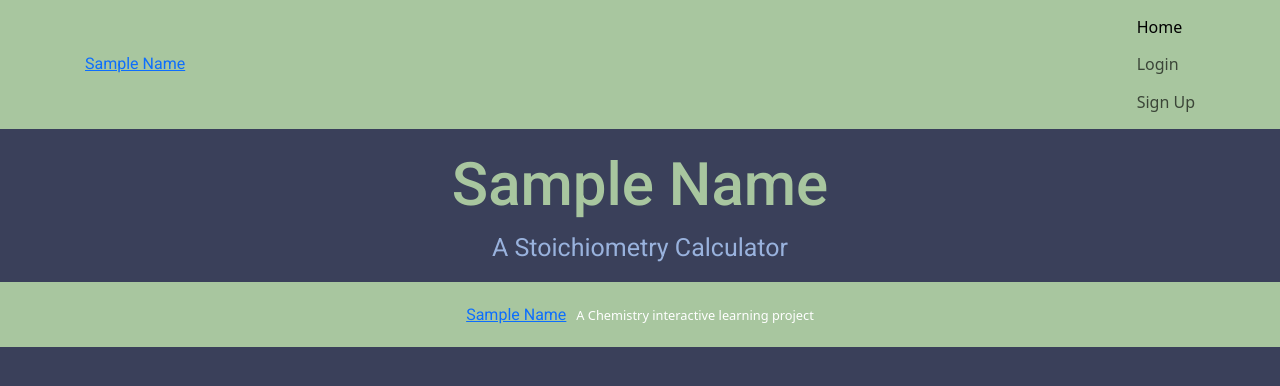
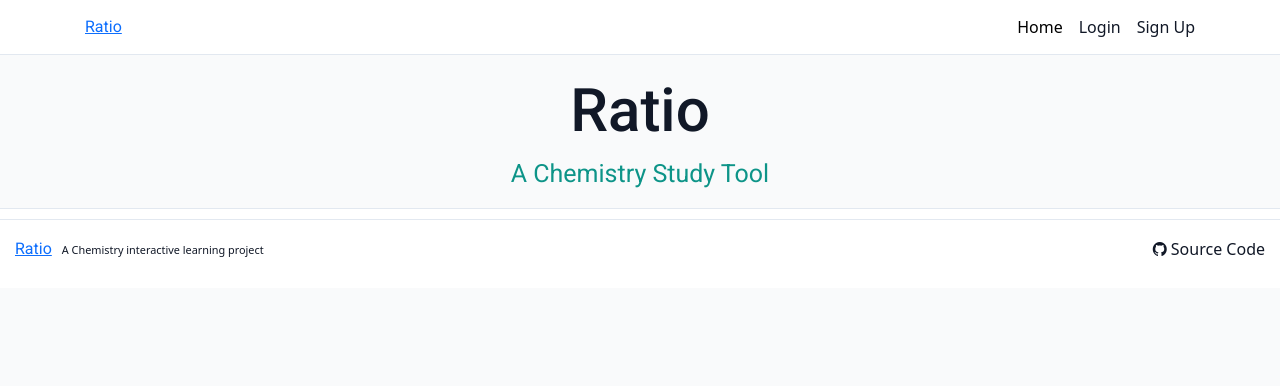
Before and after one commit to imtricksterr/Stoichiometry-Calculator, a React (Vite) app in the folder frontend/: page / in a window 1280 px wide. Shown: the top 386 px of the page. Built offline with nearby package versions, Linux system fonts and the light colour scheme.

Commit message:
adjust header/footer margins

```diff
--- a/frontend/index.html
+++ b/frontend/index.html
@@ -1,9 +1,13 @@
-<!DOCTYPE html>
+<!doctype html>
 <html lang="en">
   <head>
     <meta charset="UTF-8" />
     <meta name="viewport" content="width=device-width, initial-scale=1.0" />
-    <title>Stoichiometry Calculator</title>
+    <link
+      rel="stylesheet"
+      href="https://code.ionicframework.com/ionicons/2.0.1/css/ionicons.min.css"
+    />
+    <title>Ratio</title>
   </head>
   <body>
     <div id="root"></div>
--- a/frontend/src/components/Footer.tsx
+++ b/frontend/src/components/Footer.tsx
@@ -1,13 +1,20 @@
+import { Link } from "react-router-dom";
+import SourceCodeLink from "./SourceCodeLink";
+
 function Footer() {
   return (
     <footer>
       <div className="container">
-        <a href="/" className="logo-font">
-          Sample Name
-        </a>
-        <span className="attribution">
-          A Chemistry interactive learning project
-        </span>
+        <div>
+          <Link to="/" className="logo-font">
+            Ratio
+          </Link>
+          <span className="attribution">
+            A Chemistry interactive learning project
+          </span>
+        </div>
+
+        <SourceCodeLink />
       </div>
     </footer>
   );
--- a/frontend/src/components/Navbar.tsx
+++ b/frontend/src/components/Navbar.tsx
@@ -5,7 +5,7 @@ function Navbar() {
     <nav className="navbar navbar-light">
       <div className="container">
         <a className="navbar-logo logo-font" href="/">
-          Sample Name
+          Ratio
         </a>
         <ul className="nav navbar-nav pull-xs-right">
           <li className="nav-item">
--- /dev/null
+++ b/frontend/src/components/SourceCodeLink.tsx
@@ -0,0 +1,16 @@
+function SourceCodeLink() {
+  return (
+    <ul className="nav navbar-nav" style={{ marginLeft: "auto" }}>
+      <li className="nav-item">
+        <a
+          className="nav-link"
+          href="https://github.com/imtricksterr/Stoichiometry-Calculator"
+        >
+          <i className="ion-social-github"></i> Source Code
+        </a>
+      </li>
+    </ul>
+  );
+}
+
+export default SourceCodeLink;
--- a/frontend/src/index.css
+++ b/frontend/src/index.css
@@ -8,6 +8,14 @@
 header {
   top: 0;
   position: sticky;
-  background-color: #a8c69f;
+  background-color: #ffffff;
+  border-bottom: 1px solid #e2e8f0;
   z-index: 1;
 }
+
+ul.navbar-nav {
+  display: flex;
+  flex-direction: row;
+  align-items: center;
+  gap: 1rem;
+}
--- a/frontend/src/pages/Home.tsx
+++ b/frontend/src/pages/Home.tsx
@@ -1,10 +1,10 @@
 function Home() {
-    return (
-        <div className="header">
-            <h1 className="title">Sample Name</h1>
-            <p className="subheader">A Stoichiometry Calculator</p>
-        </div>
-    );
+  return (
+    <div className="header">
+      <h1 className="title">Ratio</h1>
+      <p className="subheader">A Chemistry Study Tool</p>
+    </div>
+  );
 }
 
 export default Home;
--- a/frontend/src/pages/Login.tsx
+++ b/frontend/src/pages/Login.tsx
@@ -1,5 +1,10 @@
 function Login() {
-    return <div>Login Page</div>
+  return (
+    <div className="header">
+      <h1 className="title">Welcome Back!</h1>
+      <p className="subheader">Ready to study?</p>
+    </div>
+  );
 }
 
 export default Login;
--- a/frontend/src/pages/Register.tsx
+++ b/frontend/src/pages/Register.tsx
@@ -1,5 +1,12 @@
 function Register() {
-    return <div>Register Page</div>
+  return (
+    <div className="header">
+      <h1 className="title">Join us!</h1>
+      <p className="subheader">
+        To save your past problems, calcuations, and more.
+      </p>
+    </div>
+  );
 }
 
 export default Register;
--- a/frontend/src/styles.css
+++ b/frontend/src/styles.css
@@ -3,7 +3,7 @@
 html,
 body {
   margin: 0;
-  background-color: #3a405a;
+  background-color: #f9fafb;
   min-height: 100%;
 }
 
@@ -25,7 +25,7 @@ app-root {
 }
 
 .title {
-  color: #a8c69f;
+  color: #111827;
   font-family: "Roboto", sans-serif;
   font-size: 60px;
   margin-top: 20px;
@@ -33,14 +33,14 @@ app-root {
 }
 
 .subheader {
-  color: #99b2dd;
+  color: #0d9488;
   font-family: "Roboto", sans-serif;
   font-size: 25px;
   text-align: center;
 }
 
 button {
-  background-color: #a8c69f;
+  background-color: #0d9488;
   border: none;
   color: white;
   padding: 20px;
@@ -52,6 +52,10 @@ button {
   cursor: pointer;
 }
 
+/* ============================================================================
+ * NAVIGATION
+ * ============================================================================ */
+
 .nav {
   padding-left: 0;
   margin-bottom: 0;
@@ -60,6 +64,7 @@ button {
 
 .nav-link {
   display: inline-block;
+  color: #111827;
   transition:
     color 0.15s ease,
     background-color 0.15s ease;
@@ -85,16 +90,25 @@ button {
  * FOOTER
  * ============================================================================ */
 
-footer {
-  background-color: #a8c69f;
+body footer {
+  background-color: #ffffff;
   color: white;
   text-align: center;
-  padding: 10px;
+  padding: 10px 0;
+  border-top: 1px solid #e2e8f0;
+  width: 100%;
 }
 
 footer .attribution {
   margin-left: 10px;
-  font-size: 0.8rem;
-  color: var(text--light);
+  font-size: 0.68rem;
+  color: #111827;
   font-weight: 300;
 }
+
+footer > .container {
+  max-width: 100%;
+  display: flex;
+  align-items: center;
+  justify-content: space-between;
+}
```
Also changed, not shown: frontend/src/App.tsx (+10 -3 lines).
